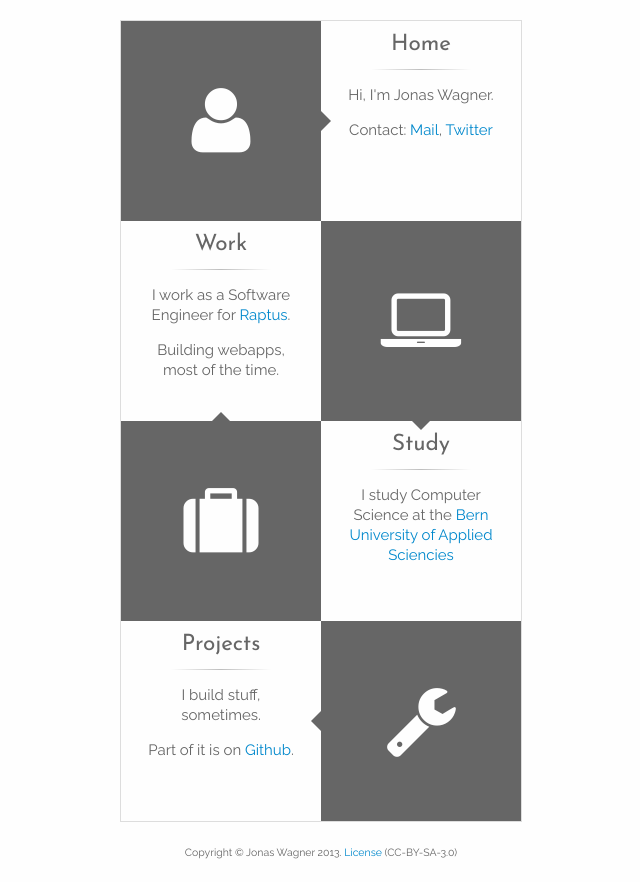
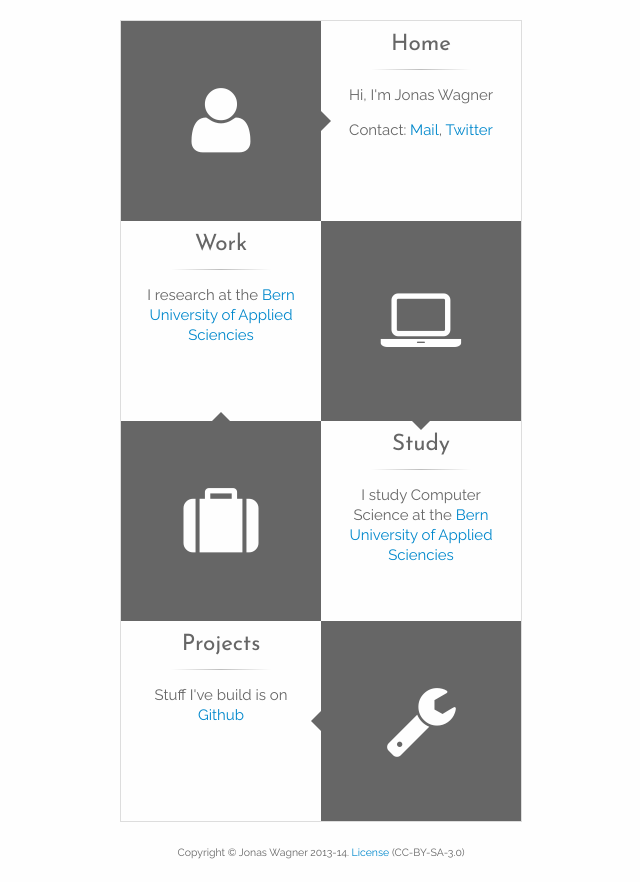
Before and after one commit to wag/wag.github.io, a plain HTML site: page index.html in a window 1280 px wide. Shown: the whole page, without its empty margins (319-959 px from the left). Drawn offline with Linux system fonts and the light colour scheme.

Commit message:
Updated work, year

```diff
--- a/index.html
+++ b/index.html
@@ -23,7 +23,7 @@
       <div class="block text">
         <h1>Home</h1>
         <hr class="heading">
-        <p>Hi, I'm Jonas Wagner.</p>
+        <p>Hi, I'm Jonas Wagner</p>
         <p>Contact: <a href="mailto:jowagner0@gmail.com">Mail</a>, <a href="https://twitter.com/_jwagner" target="_blank">Twitter</a></p>
       </div>
     </div>
@@ -33,8 +33,7 @@
         <div class="block text">
           <h1>Work</h1>
           <hr class="heading">
-          <p>I work as a Software Engineer for <a href="http://raptus.com" target="_blank">Raptus</a>.</p>
-          <p>Building webapps, most of the time.</p>
+          <p>I research at the  <a href="http://bfh.ch" target="_blank">Bern University of Applied Sciencies</a></p>
         </div>
 
         <div class="block icon">
@@ -62,8 +61,7 @@
       <div class="block text">
         <h1>Projects</h1>
         <hr class="heading">
-        <p>I build stuff, sometimes.</p>
-        <p>Part of it is on <a href="https://github.com/wag" target="_blank">Github</a>.</p>
+        <p>Stuff I've build is on <a href="https://github.com/wag" target="_blank">Github</a></p>
       </div>
 
       <div class="block icon">
@@ -78,7 +76,7 @@
   <div class="info">
     <div class="copyright">
       <p>
-        Copyright &copy; Jonas Wagner 2013.
+        Copyright &copy; Jonas Wagner 2013-14.
         <a href="http://creativecommons.org/licenses/by-sa/3.0/deed.en" target="_blank">License</a> (CC-BY-SA-3.0)
       </p>
     </div>
```
